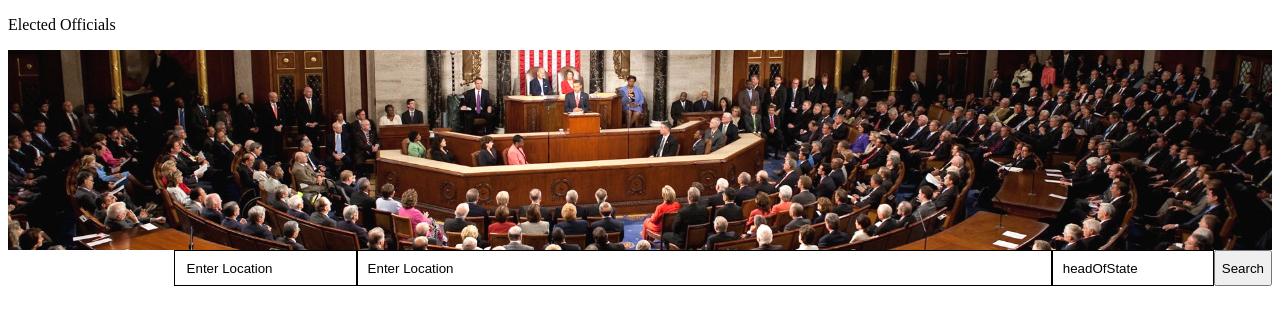
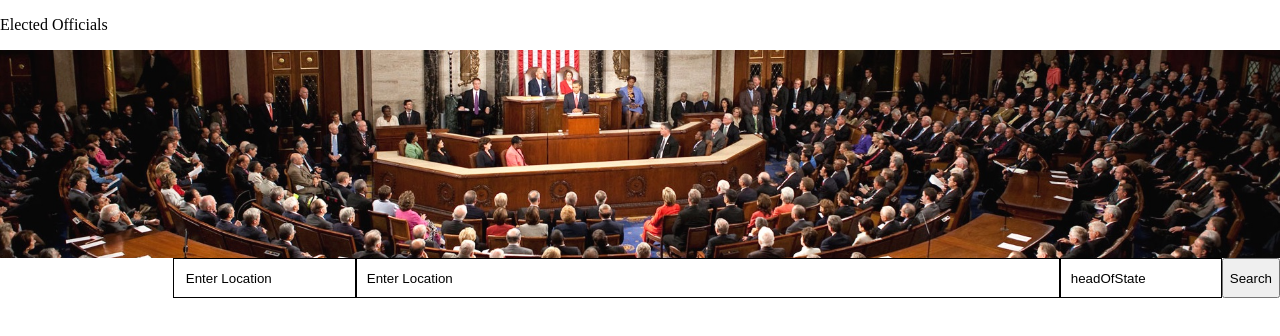
Before and after one commit to spookybit/LocalPoliticians, a plain HTML site: page index.html in a window 1280 px wide. Drawn offline with nearby package versions, Linux system fonts and the light colour scheme.

Commit message:
metaviewport and css

```diff
--- a/css.css
+++ b/css.css
@@ -1,5 +1,14 @@
+* {
+  box-sizing: border-box;
+}
+
+body {
+  min-height: 100vh;
+  margin: auto;
+}
+
 .congressFrame {
-  max-height: 200px;
+  max-height: 13em;
   overflow: hidden;
   background-position: bottom;
 }
@@ -15,13 +24,13 @@
 }
 
 input {
-  height: 32px;
+  height: 3em;
   border: 1px solid black;
   text-indent: 10px;
 }
 
 select {
-  height: 36px;
+  height: 3em;
   outline: 1px;
   border: 1px solid black;
   border-radius: 0px;
@@ -56,9 +65,9 @@ li:hover {
 
 .frame {
   max-width: 100%;
-  max-height: 200px;
+  max-height: 13em;
   overflow: hidden;
-  margin-top: -10px;
+  /*margin-top: -10px;*/
 }
 
 img {
--- a/index.html
+++ b/index.html
@@ -1,7 +1,10 @@
 <!DOCTYPE html>
 <html>
-<script src="https://ajax.googleapis.com/ajax/libs/angularjs/1.6.4/angular.min.js"></script>
-<link rel="stylesheet" href="css.css">
+<head>
+  <meta name="viewport" content="width=device-width, initial-scale=1.0">
+  <script src="https://ajax.googleapis.com/ajax/libs/angularjs/1.6.4/angular.min.js"></script>
+  <link rel="stylesheet" href="css.css">
+</head>
 <body>
 
 <script>
```
